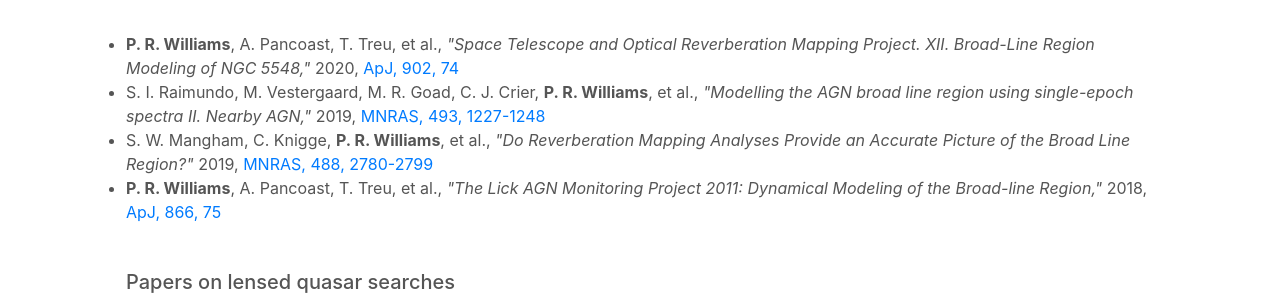
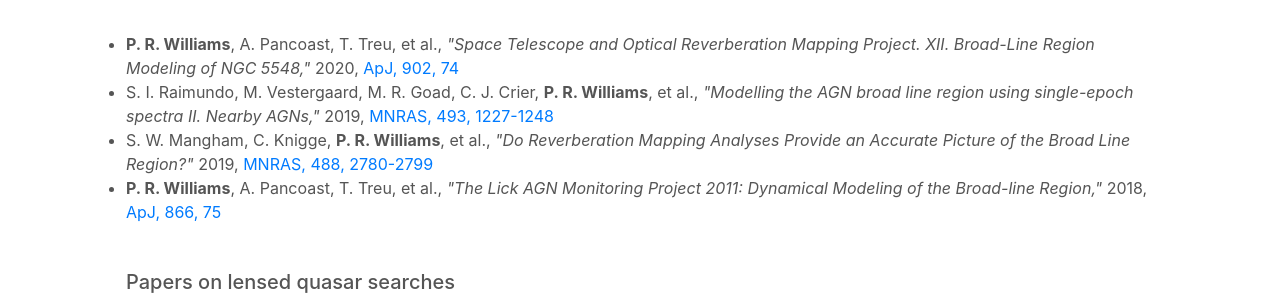
Before and after one commit to peterrwi/peterrwi.github.io, a Jekyll site: the page built from index.html, in a window 1280 px wide and 900 px high, scrolled down 2248 px. Shown: the part 178-478 px from the top of the window. Built offline with Jekyll 4.4.1, drawn with Linux system fonts in a browser that asks for light colours; nearby versions of some CDN libraries.

Commit message:
adding s in AGNs

```diff
--- a/_includes/publications.html
+++ b/_includes/publications.html
@@ -6,7 +6,7 @@
       <h5>Papers on modeling the broad emission line region</h5>
       <ul>
         <li> <b>P. R. Williams</b>, A. Pancoast, T. Treu, et al., <i>"Space Telescope and Optical Reverberation Mapping Project. XII. Broad-Line Region Modeling of NGC 5548,"</i> 2020, <a href="https://ui.adsabs.harvard.edu/abs/2020ApJ...902...74W" target="_blank">ApJ, 902, 74</a></li>
-        <li>S. I. Raimundo, M. Vestergaard, M. R. Goad, C. J. Crier, <b>P. R. Williams</b>, et al., <i>"Modelling the AGN broad line region using single-epoch spectra II. Nearby AGN,"</i> 2019, <a href="https://ui.adsabs.harvard.edu/abs/2020MNRAS.493.1227R" target="_blank">MNRAS, 493, 1227-1248</a></li>
+        <li>S. I. Raimundo, M. Vestergaard, M. R. Goad, C. J. Crier, <b>P. R. Williams</b>, et al., <i>"Modelling the AGN broad line region using single-epoch spectra II. Nearby AGNs,"</i> 2019, <a href="https://ui.adsabs.harvard.edu/abs/2020MNRAS.493.1227R" target="_blank">MNRAS, 493, 1227-1248</a></li>
         <li>S. W. Mangham, C. Knigge, <b>P. R. Williams</b>, et al., <i>"Do Reverberation Mapping Analyses Provide an Accurate Picture of the Broad Line Region?"</i> 2019, <a href="https://ui.adsabs.harvard.edu/abs/2019MNRAS.488.2780M" target="_blank">MNRAS, 488, 2780-2799</a></li>
         <li><b>P. R. Williams</b>, A. Pancoast, T. Treu, et al., <i>"The Lick AGN Monitoring Project 2011: Dynamical Modeling of the Broad-line Region,"</i> 2018, <a href="https://ui.adsabs.harvard.edu/abs/2018ApJ...866...75W" target="_blank">ApJ, 866, 75</a></li>
       </ul>
```
